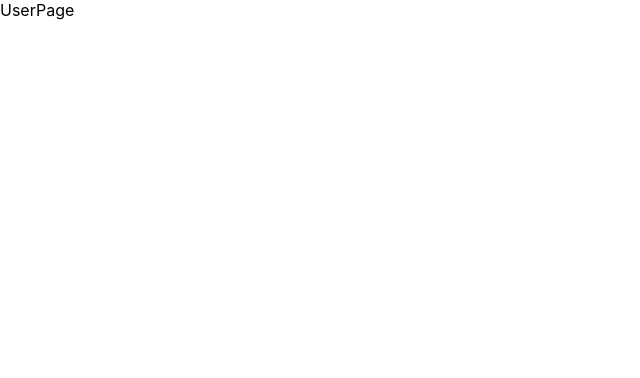
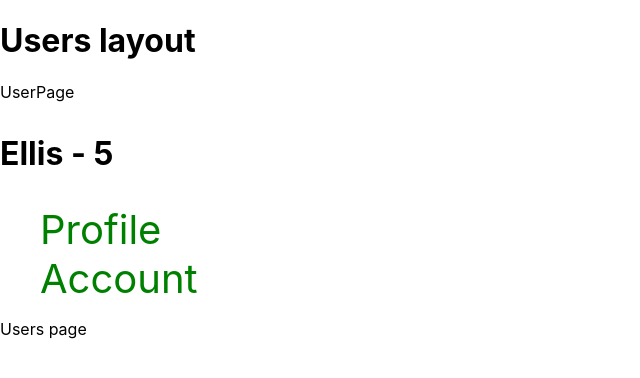
Before and after one commit to gergelykisshun/next-practice, a Next.js app in the folder my-next-tut/: page /users in a window 1280 px wide. Shown: the top 378 px of the page, without its empty margins (0-640 px from the left). Built offline with nearby package versions, Linux system fonts and the light colour scheme.

Commit message:
costum layouts

```diff
--- /dev/null
+++ b/my-next-tut/components/Layout.tsx
@@ -0,0 +1,19 @@
+import React, { ReactElement } from 'react'
+
+type Props = {
+    children: ReactElement
+}
+
+const Layout = ({children}: Props) => {
+  return (
+      <>
+        <nav>My Navbar</nav>
+        <main>
+            {children}
+        </main>
+        <footer>My Footer</footer>
+      </>
+  )
+}
+
+export default Layout
--- a/my-next-tut/package.json
+++ b/my-next-tut/package.json
@@ -13,7 +13,8 @@
     "axios": "^0.27.2",
     "next": "12.1.6",
     "react": "18.1.0",
-    "react-dom": "18.1.0"
+    "react-dom": "18.1.0",
+    "sass": "^1.52.3"
   },
   "devDependencies": {
     "@types/node": "17.0.41",
--- a/my-next-tut/pages/_app.tsx
+++ b/my-next-tut/pages/_app.tsx
@@ -1,8 +1,24 @@
-import '../styles/globals.css'
-import type { AppProps } from 'next/app'
+import '../styles/globals.css';
+import type { AppProps } from 'next/app';
+import Layout from '../components/Layout';
+import { NextPage } from 'next';
+import { ReactElement, ReactNode } from 'react';
 
-function MyApp({ Component, pageProps }: AppProps) {
-  return <Component {...pageProps} />
+type NextPageWithLayout = NextPage & {
+  getLayout?: (page: ReactElement) => ReactNode;
+}
+
+type AppPropsWithLayout = AppProps & {
+  Component: NextPageWithLayout
+}
+
+function MyApp({ Component, pageProps }: AppPropsWithLayout) {
+
+  const getLayout = Component.getLayout ?? ((page) => page);
+
+
+  return getLayout(<Component {...pageProps} />)
+
 }
 
 export default MyApp
--- a/my-next-tut/pages/blogs/index.tsx
+++ b/my-next-tut/pages/blogs/index.tsx
@@ -9,4 +9,5 @@ const Blogs: NextPage<Props> = (props) => {
   )
 }
 
+
 export default Blogs;
--- /dev/null
+++ b/my-next-tut/pages/users/index.module.scss
@@ -0,0 +1,15 @@
+.username {
+    font-weight: bold;
+    font-size: 32px;
+}
+
+.user-details {
+    ul {
+        list-style-type: none;
+        li {
+            color: green;
+            font-size: 40px;
+
+        }
+    }
+}
--- a/my-next-tut/pages/users/index.tsx
+++ b/my-next-tut/pages/users/index.tsx
@@ -1,12 +1,56 @@
-import React from 'react';
-import { NextPage } from 'next';
+import React, { ReactElement, ReactNode } from 'react';
+import { GetServerSidePropsContext, NextPage } from 'next';
+import style from './index.module.scss';
 
-type Props = {}
+type UserType = {
+    id: number;
+    username: string;
+}
 
-const UserPage: NextPage<Props> = (props) => {
+type Props = {
+    user: UserType
+}
+
+type UserPageWithLayout =  NextPage<Props> & {
+    getLayout: (page: ReactElement) => ReactNode;
+}
+
+const UserPage: UserPageWithLayout = ({user}) => {
   return (
-    <div>UserPage</div>
+      <>
+        <div>UserPage</div>
+        <p className={style.username}>{user.username} - {user.id}</p>
+        <div className={style['user-details']}>
+            <ul>
+                <li>Profile</li>
+                <li>Account</li>
+            </ul>
+        </div>
+      </>
   )
 }
 
+UserPage.getLayout = (page: ReactElement) => {
+    return (
+        <>
+            <h1>Users layout</h1>
+            {page}
+            <footer>Users page</footer>
+        </>
+    )
+};
+
+export const getServerSideProps = async (context: GetServerSidePropsContext) => {
+    console.log(context);
+
+    return {
+        props: {
+            user: {
+                id: 5,
+                username: 'Ellis'
+            }
+        }
+    };
+}
+
 export default UserPage;
```
Also changed, not shown: 1 other file (tests, documents, lock files or other folders).
